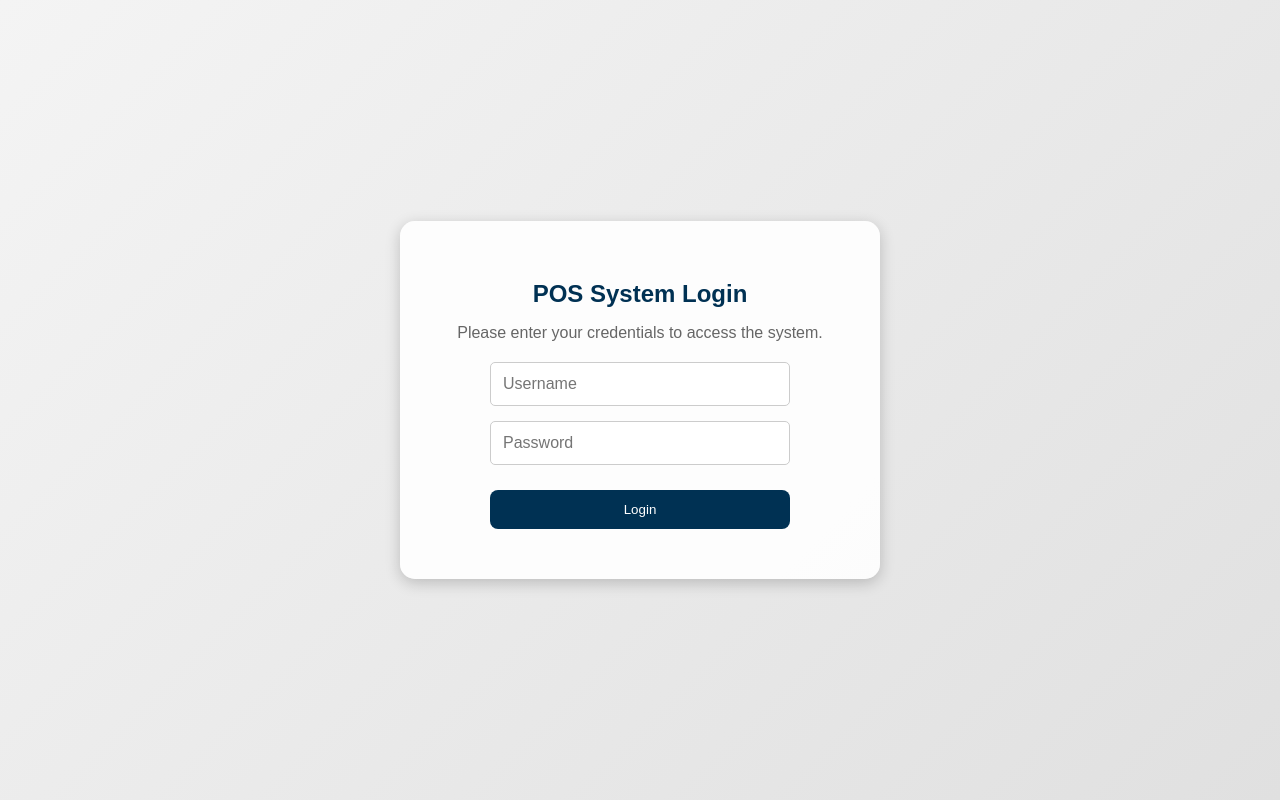
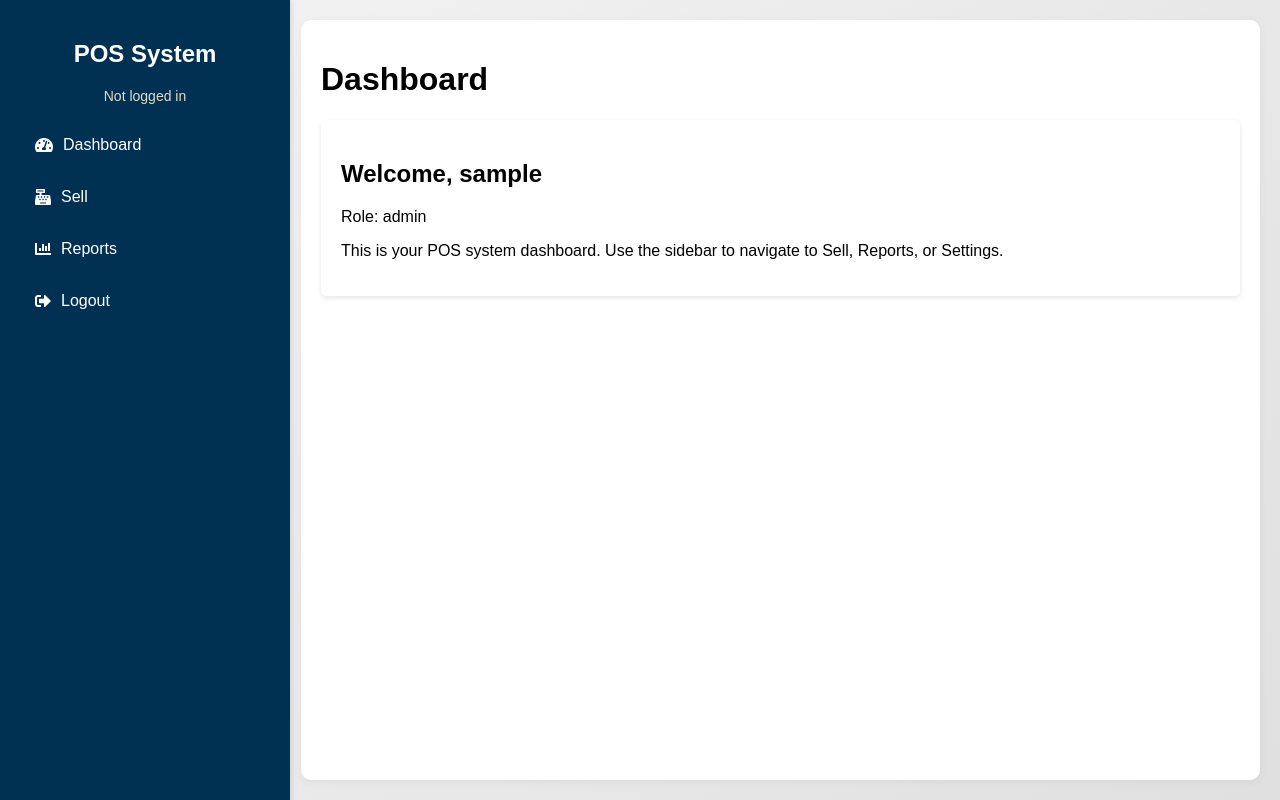
Before and after one commit to Dev-ai79/pos_system-v2, a PHP site: page / in a window 1280 px wide. Run offline with PHP 8.4, Linux system fonts and the light colour scheme; the visitor is signed in with stand-in values (Sample User, id 1); tables that the repository leaves empty or names only in its code hold one stand-in row (values such as "Sample post"); a stand-in replaces the project's code that opens the database connection; some libraries are stand-ins or nearby versions.

Commit message:
I ensured the Dashboard button loads a dashboard page without logging out.

```diff
--- a/index.php
+++ b/index.php
@@ -1,47 +1,79 @@
 <?php
+// File Signature: index.php
 session_start();
 require 'config.php';
 
-if ($_SERVER['REQUEST_METHOD'] == 'POST') {
-    $username = $_POST['username'];
-    $password = $_POST['password'];
+// Check if user is logged in
+if (!isset($_SESSION['user_id'])) {
+    error_log("index.php: Unauthorized access attempt at " . date('Y-m-d H:i:s'));
+    header('Location: login.php');
+    exit('Please log in.');
+}
 
-    $stmt = $pdo->prepare("SELECT * FROM users WHERE username = ?");
-    $stmt->execute([$username]);
-    $user = $stmt->fetch();
-
-    if ($user && password_verify($password, $user['password'])) {
-        $_SESSION['user_id'] = $user['id'];
-        $_SESSION['username'] = $user['username'];
-        $_SESSION['role'] = $user['role']; // Store role in session
-        header('Location: dashboard.php');
+// Fetch user details
+try {
+    $stmt = $pdo->prepare('SELECT username, role FROM users WHERE id = ?');
+    $stmt->execute([$_SESSION['user_id']]);
+    $user = $stmt->fetch(PDO::FETCH_ASSOC);
+    if (!$user) {
+        error_log("index.php: User ID {$_SESSION['user_id']} not found at " . date('Y-m-d H:i:s'));
+        session_destroy();
+        header('Location: login.php');
         exit;
-    } else {
-        $error = "Invalid credentials!";
     }
+    $username = htmlspecialchars($user['username']);
+    $role = htmlspecialchars($user['role']);
+} catch (PDOException $e) {
+    error_log("index.php: Database error - " . $e->getMessage());
+    $username = 'Unknown';
+    $role = 'unknown';
 }
 ?>
 
 <!DOCTYPE html>
-<html>
+<html lang="en">
 <head>
-    <title>Login - POS System</title>
-    <link rel="stylesheet" href="styles.css?v=<?php echo filemtime('styles.css'); ?>">
+    <meta charset="UTF-8">
+    <meta name="viewport" content="width=device-width, initial-scale=1.0">
+    <title>Dashboard - POS System</title>
+    <link rel="stylesheet" href="styles.css?v=<?php echo time(); ?>">
+    <link rel="stylesheet" href="https://cdnjs.cloudflare.com/ajax/libs/font-awesome/5.15.4/css/all.min.css">
+    <style>
+        .main-content {
+            margin-left: 250px;
+            padding: 20px;
+        }
+        .dashboard-card {
+            background-color: #fff;
+            border-radius: 5px;
+            padding: 20px;
+            margin-bottom: 20px;
+            box-shadow: 0 2px 5px rgba(0,0,0,0.1);
+        }
+        @media (max-width: 768px) {
+            .main-content {
+                margin-left: 0;
+            }
+        }
+    </style>
 </head>
 <body>
-    <div class="login-container">
-        <div class="login-box">
-            <h2>POS System Login</h2>
-            <p>Please enter your credentials to access the system.</p>
-            <?php if (isset($error)): ?>
-                <p class="error"><?php echo $error; ?></p>
-            <?php endif; ?>
-            <form method="POST" class="login-form">
-                <input type="text" name="username" placeholder="Username" required>
-                <input type="password" name="password" placeholder="Password" required>
-                <button type="submit" class="orange-btn">Login</button>
-            </form>
+    <div class="container">
+        <i class="fas fa-bars hamburger" onclick="toggleSidebar()"></i>
+        <?php include 'includes/sidebar.php'; ?>
+        <div class="main-content">
+            <h1>Dashboard</h1>
+            <div class="dashboard-card">
+                <h2>Welcome, <?php echo $username; ?></h2>
+                <p>Role: <?php echo $role; ?></p>
+                <p>This is your POS system dashboard. Use the sidebar to navigate to Sell, Reports, or Settings.</p>
+            </div>
         </div>
     </div>
+    <script>
+        function toggleSidebar() {
+            document.querySelector('.sidebar').classList.toggle('active');
+        }
+    </script>
 </body>
 </html>
```
